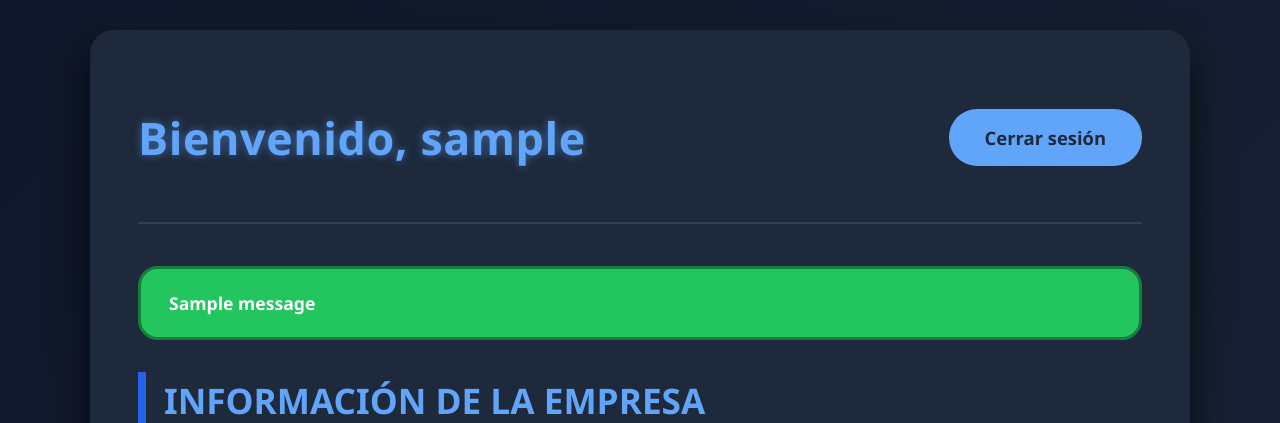
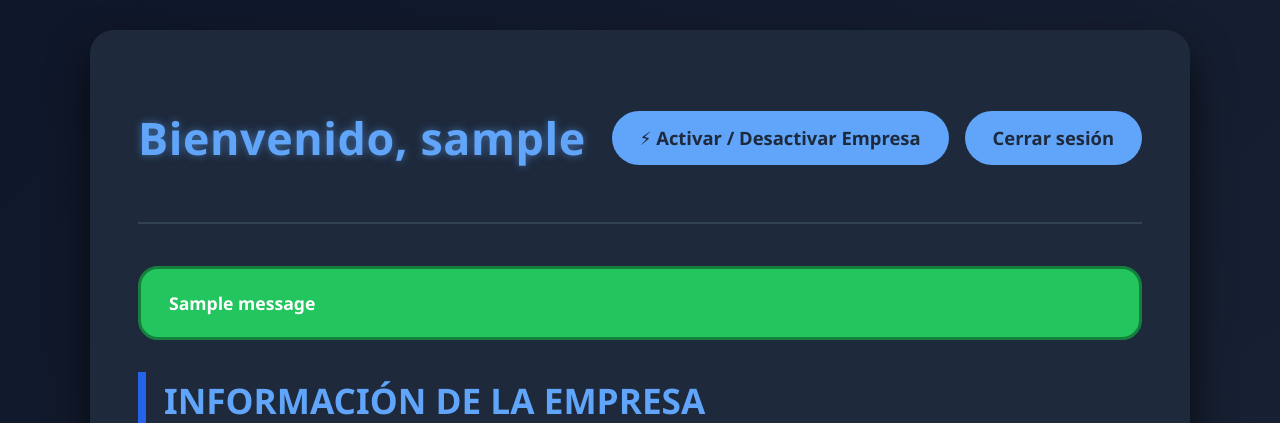
Before and after one commit to Garciayonatan/Gestiona_tu_citas, a Django app: page /empresa/panel/ in a window 1280 px wide. Shown: the top 423 px of the page. Run offline with Django 5.2, Linux system fonts and the light colour scheme; a user stored in the database is signed in; tables that the repository leaves empty hold one stand-in row (values such as "Sample post"); one stand-in notice (Sample message) is shown.

Commit message:
Descripción de los cambios realizados

```diff
--- a/citas/models.py
+++ b/citas/models.py
@@ -17,6 +17,7 @@ TIPOS_EMPRESA = [
     ("Clínica", "Clínica"),
     ("Tienda", "Tienda"),
     ("Centro", "Centro"),
+    ("Otros", "Otros"),
 ]
 #borrar
 def get_default_servicio_id():
@@ -59,6 +60,8 @@ class Empresa(models.Model):
     dias_laborables = models.ManyToManyField(DiaLaborable, related_name="empresas", verbose_name="Días Laborables", blank=True)
     capacidad = models.PositiveIntegerField(default=1, verbose_name="Capacidad de Atención Simultánea", help_text="Número de personas que pueden ser atendidas al mismo tiempo en un horario.")
     cantidad_empleados = models.PositiveIntegerField(default=1, verbose_name="Cantidad de Empleados", help_text="Número de empleados registrados en la empresa.")
+    #nuevo esto es activo y desactivar
+    activo = models.BooleanField(default=True)  # True = activada, False = desactivada
     #logo = models.ImageField(upload_to='empresas/logos/', null=True, blank=True, verbose_name="Logo o Imagen")
 
     def save(self, *args, **kwargs):
--- a/citas/urls.py
+++ b/citas/urls.py
@@ -67,7 +67,9 @@ urlpatterns = [
    path('servicio/editar/<int:servicio_id>/', views.editar_servicio, name='editar_servicio'),
    #path('empresa/<int:empresa_id>/servicios/', views.servicios_empresa, name='servicios_empresa'),
 
-    #borrar si no quiero esto de historial
+    #borrar si no quiero esto de desactivar y activar
+     path('empresa/<int:empresa_id>/activar-desactivar/',
+         views.activar_desactivar_empresa, name='activar_desactivar_empresa'),
 
     #-----------------------------------------------------------activar cuando yo quiera
     #path('cliente/subir-foto/', views.subir_o_eliminar_foto_cliente, name='subir_foto_cliente'),
--- a/citas/views.py
+++ b/citas/views.py
@@ -2255,3 +2255,34 @@ def servicios_empresa(request):
         "servicios_ocultos": servicios_ocultos,
     }
     return render(request, "app/servicio_empresa.html", context)
+
+
+# emepresa activa y desactivida
+
+@login_required
+def activar_desactivar_empresa(request, empresa_id):
+    """
+    Vista para activar o desactivar una empresa según el botón presionado.
+    Solo el dueño de la empresa puede cambiar su estado.
+    """
+    empresa = get_object_or_404(Empresa, id=empresa_id)
+
+    # Verificar que el usuario sea dueño de la empresa
+    if request.user != empresa.usuario:
+        messages.error(request, "No tienes permisos para cambiar el estado de esta empresa.")
+        return redirect('app:empresa_panel')
+
+    if request.method == "POST":
+        accion = request.POST.get('accion')
+        if accion == "activar":
+            empresa.activo = True
+            empresa.save()
+            messages.success(request, "Empresa activada correctamente.")
+        elif accion == "desactivar":
+            empresa.activo = False
+            empresa.save()
+            messages.success(request, "Empresa desactivada correctamente.")
+        else:
+            messages.error(request, "Acción no válida.")
+
+    return render(request, "app/activar_desactivar_empresa.html", {"empresa": empresa})
--- a/templates/app/empresa_panel.html
+++ b/templates/app/empresa_panel.html
@@ -36,8 +36,9 @@
       font-size: 2.8rem; color: #60a5fa; font-weight: 700; letter-spacing: .6px;
       text-shadow: 0 0 8px #60a5fa88;
     }
+    nav { display: flex; gap: 16px; align-items: center; }
     nav a {
-      text-decoration: none; color: #1e293b; background: #60a5fa; padding: 16px 36px;
+      text-decoration: none; color: #1e293b; background: #60a5fa; padding: 12px 28px;
       border-radius: 28px; font-weight: 700; font-size: 1.15rem;
       transition: background .4s ease;
     }
@@ -141,7 +142,10 @@
   <main class="container" role="main" aria-label="Panel de empresa">
     <header>
       <h1>Bienvenido, {{ request.user.username }}</h1>
-      <nav><a href="{% url 'app:logout' %}">Cerrar sesión</a></nav>
+      <nav>
+        <a href="{% url 'app:activar_desactivar_empresa' empresa.id %}">⚡ Activar / Desactivar Empresa</a>
+        <a href="{% url 'app:logout' %}">Cerrar sesión</a>
+      </nav>
     </header>
 
     {% if messages %}
```
Also changed, not shown: templates/app/activar_desactivar_empresa.html (added, +77 -0 lines), citas/migrations/0010_alter_empresa_activo_alter_empresa_tipo_empresa.py (added).
